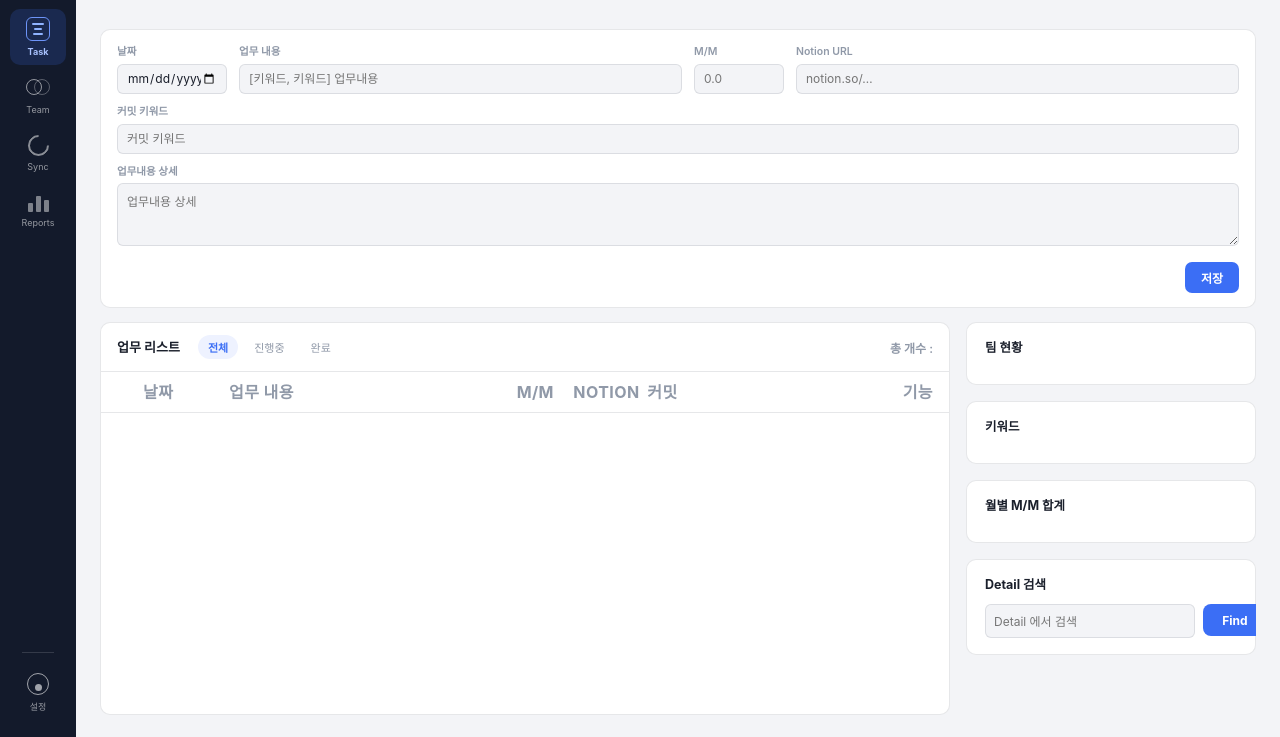
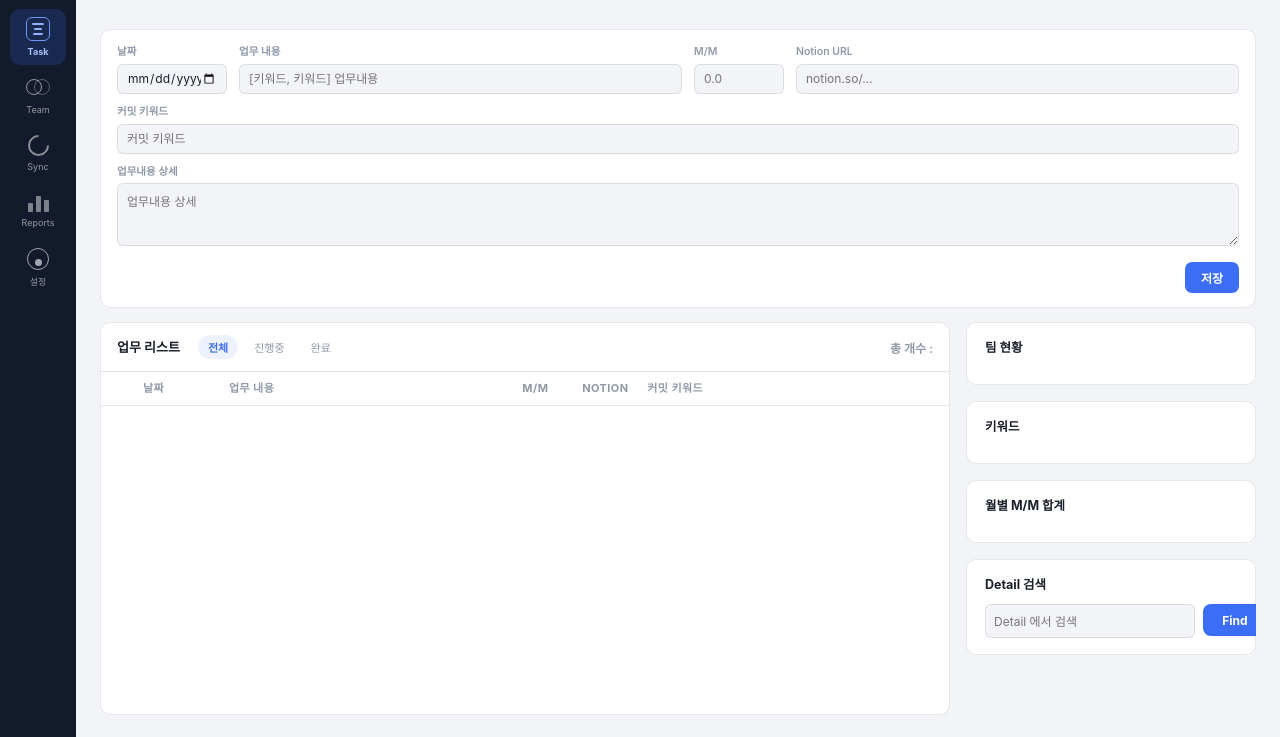
Before and after one commit to 2ynhn/todo-team-notion, a website: page index.html in a window 1280 px wide. Shown: the part 63-800 px from the top of the page. Drawn offline with Linux system fonts and the light colour scheme; no server answers.

Commit message:
design edit

```diff
--- a/assets/style.css
+++ b/assets/style.css
@@ -197,6 +197,7 @@ a {text-decoration:none; color:var(--color);}
 .work-summary {margin-left:auto; font-size:12px; font-weight:600; color:var(--color-2);}
 
 .grid-head {display:grid; grid-template-columns:var(--row-cols); align-items:center; gap:10px; padding:8px 16px; font-size:10.5px; font-weight:700; color:var(--color-2); letter-spacing:.04em; text-transform:uppercase; border-bottom:1px solid var(--line);}
+.grid-head > div {font-size:11px;}
 .grid-head > div:nth-child(4), .grid-head > div:nth-child(5) {text-align:center;}
 .grid-head > div:last-child {text-align:right;}
 
--- a/index.html
+++ b/index.html
@@ -50,7 +50,6 @@
 					<span class="rail-icon icon-reports"><i></i><i></i><i></i></span>
 					<span class="rail-label">Reports</span>
 				</button>
-				<div class="rail-spacer"></div>
 				<button type="button" class="rail-item" data-view="settings">
 					<span class="rail-icon icon-settings"><i></i></span>
 					<span class="rail-label">설정</span>
@@ -113,7 +112,7 @@
 								<div class="work-summary">총 개수 : <span id="count"></span></div>
 							</div>
 							<div class="grid-head">
-								<div></div><div>날짜</div><div>업무 내용</div><div>M/M</div><div>Notion</div><div>커밋</div><div>기능</div>
+								<div></div><div>날짜</div><div>업무 내용</div><div>M/M</div><div>Notion</div><div>커밋 키워드</div><div></div>
 							</div>
 							<div class="work-list">
 								<ul class="ul" id="todo-list">
```
